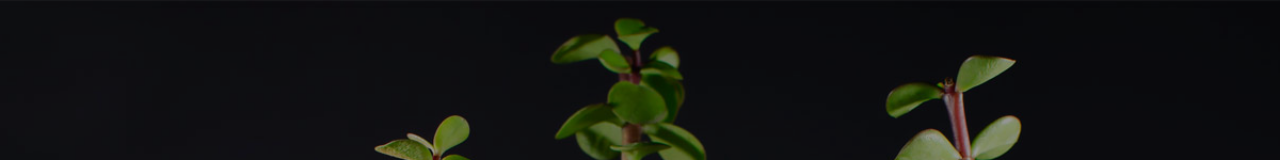
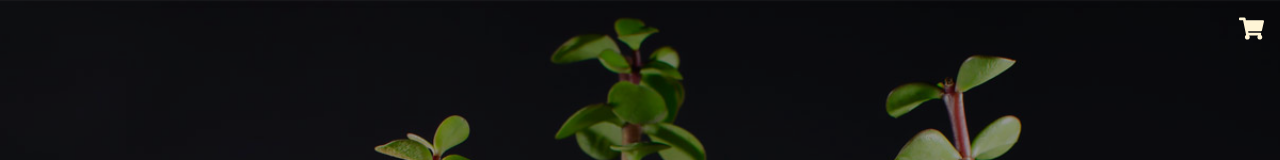
Before and after one commit to rocio-alcala/kokekosas, a Next.js app: page / in a window 1280 px wide. Shown: the top 160 px of the page. Built offline with nearby package versions, Linux system fonts and the light colour scheme.

Commit message:
fix: fixing layout in navbar

```diff
--- a/src/components/Cart.tsx
+++ b/src/components/Cart.tsx
@@ -1,13 +1,15 @@
 import { FaShoppingCart } from "react-icons/fa";
 import { useCartContext } from "./CartContextProvider";
-import { useState } from "react";
-import { cn } from "@/helpers";
-import CartSummary from "./CartSummary";
-import { IoMdClose } from "react-icons/io";
+import { Dispatch, SetStateAction } from "react";
 
-export default function Cart() {
+interface CartProps {
+  isCartOpen: boolean;
+  setIsCartOpen: Dispatch<SetStateAction<boolean>>;
+}
+
+export default function Cart({ isCartOpen, setIsCartOpen }: CartProps) {
   const { cart } = useCartContext();
-  const [isCartOpen, setIsCartOpen] = useState(false);
+
   const totalProductsNumber = cart.reduce(
     (acc, product) => product.quantity + acc,
     0,
@@ -15,7 +17,7 @@ export default function Cart() {
 
   return (
     <>
-      <li className="group relative cursor-pointer">
+      <li className="group relative flex cursor-pointer items-center">
         <FaShoppingCart
           size={25}
           className="fill-[#FFF5D6]"
@@ -27,26 +29,6 @@ export default function Cart() {
           </span>
         )}
       </li>
-      <div
-        className={cn(
-          "fixed right-0 top-0 z-50 flex h-svh max-w-0 flex-col items-center overflow-hidden whitespace-nowrap bg-black font-manrope text-lg text-[#FFF5D6]",
-          isCartOpen && "max-w-[700px]",
-        )}
-      >
-        <IoMdClose
-          className="mr-7 h-14 cursor-pointer place-self-end fill-[#FFF5D6]"
-          size={35}
-          onClick={() => setIsCartOpen(false)}
-        />
-        <h2 className="mb-6 text-xl font-bold ">Tu carrito</h2>
-        {cart.length === 0 ? (
-          <p className="h-20 whitespace-normal p-6 text-center">
-            Todavia no agregaste nada a tu carrito
-          </p>
-        ) : (
-          <CartSummary />
-        )}
-      </div>
     </>
   );
 }
--- a/src/components/NavBar.tsx
+++ b/src/components/NavBar.tsx
@@ -9,6 +9,8 @@ import { IoMdClose, IoMdMenu } from "react-icons/io";
 import NavBarToggle from "./NavBarToggle";
 import { FaShoppingCart } from "react-icons/fa";
 import Cart from "./Cart";
+import CartSummary from "./CartSummary";
+import { useCartContext } from "./CartContextProvider";
 
 const NavBarItems = [
   { name: "kokedama", icon: PiPottedPlantFill },
@@ -22,7 +24,8 @@ export default function NavBar() {
     const section = document.getElementById(id);
     section?.scrollIntoView({ behavior: "smooth" });
   }
-
+  const { cart } = useCartContext();
+  const [isCartOpen, setIsCartOpen] = useState(false);
   const [activeSection, setActiveSection] = useState("home");
   const [isScroll, setIsScroll] = useState(false);
   const [isMenuOpen, setIsMenuOpen] = useState(false);
@@ -69,10 +72,9 @@ export default function NavBar() {
         )}
       ></div>
 
-      <nav className="fixed left-0 top-0 z-[1000] h-14 bg-transparent">
+      <nav className="fixed left-0 top-0 z-[1000] flex h-14 w-full items-center justify-between bg-transparent px-4 md:justify-end">
         {/* navbar-desktop */}
-        <div className="fixed left-0 top-0 hidden w-full animate-fadeInTop justify-end bg-transparent  p-3 px-10 text-white opacity-0 md:flex md:opacity-100">
-          <ul className="flex items-center gap-12">
+        <ul className="hidden w-full animate-fadeInTop items-center justify-end gap-12 bg-transparent p-3 px-10 text-white opacity-0 md:flex md:opacity-100">
           {NavBarItems.map((navBarItem) => (
             <NavBarItem
               key={navBarItem.name}
@@ -83,12 +85,10 @@ export default function NavBar() {
               {navBarItem.name.toUpperCase()}
             </NavBarItem>
           ))}
-            <Cart />
         </ul>
-        </div>
-        {/* navbar-mobile */}
+        {/* navbar-toggle */}
         <div
-          className={`fixed left-0 top-0 flex h-14 w-full animate-fadeInTop items-center justify-end bg-transparent pr-6 md:hidden`}
+          className={`flex h-14 w-fit animate-fadeInTop items-center bg-transparent pr-6 md:hidden`}
         >
           <NavBarToggle
             isOpen={isMenuOpen}
@@ -100,9 +100,13 @@ export default function NavBar() {
             iconClassName="fill-[#FFF5D6]"
           />
         </div>
+        {/* navbar icon carrito */}
+        <Cart isCartOpen={isCartOpen} setIsCartOpen={setIsCartOpen} />
+        {/* navbar-mobile */}
+      </nav>
       <div
         className={cn(
-            "fixed z-[-100] flex h-0 w-full flex-col overflow-hidden bg-black md:hidden",
+          "fixed left-0 top-0 z-[100] flex h-0 w-full flex-col overflow-hidden bg-black md:hidden",
           isMenuOpen && "h-svh",
         )}
       >
@@ -120,10 +124,29 @@ export default function NavBar() {
               {navBarItem.name.toUpperCase()}
             </NavBarItem>
           ))}
-            <Cart />
         </ul>
       </div>
-      </nav>
+      {/* carrito */}
+      <div
+        className={cn(
+          "fixed right-0 top-0 z-[1100] flex h-svh max-w-0 flex-col items-center overflow-hidden whitespace-nowrap bg-black font-manrope text-lg text-[#FFF5D6]",
+          isCartOpen && "max-w-[700px]",
+        )}
+      >
+        <IoMdClose
+          className="mr-4 h-14 cursor-pointer place-self-end fill-[#FFF5D6]"
+          size={35}
+          onClick={() => setIsCartOpen(false)}
+        />
+        <h2 className="mb-6 text-xl font-bold ">Tu carrito</h2>
+        {cart.length === 0 ? (
+          <p className="h-20 whitespace-normal p-6 text-center">
+            Todavia no agregaste nada a tu carrito
+          </p>
+        ) : (
+          <CartSummary />
+        )}
+      </div>
     </>
   );
 }
--- a/src/components/NavBarToggle.tsx
+++ b/src/components/NavBarToggle.tsx
@@ -27,7 +27,7 @@ export default function NavBarToggle({
   };
 
   return (
-    <div className="flex h-8 w-8 items-center justify-center">
+    <div className="flex h-8 w-8 cursor-pointer items-center justify-center">
       {isOpen ? (
         <AnimatePresence>
           <motion.div
```
Lines whose indentation alone changed are shown as unchanged.
